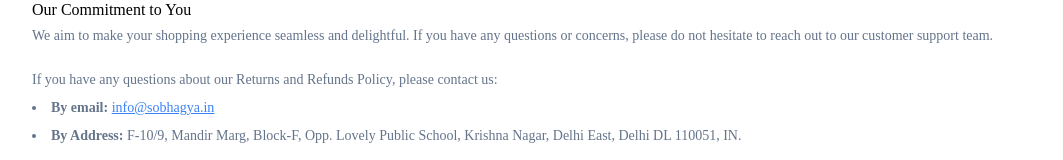
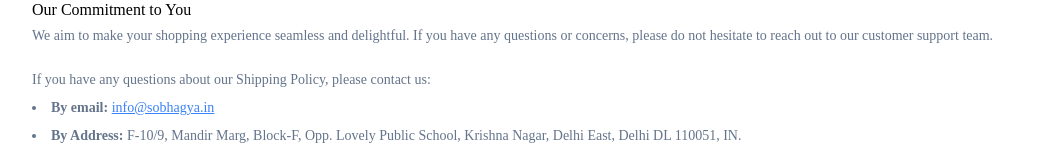
Before and after one commit to elysion-yb24/sobhagya-web, a React (Vite) app: page /shippingPolicy in a window 1280 px wide. Shown: the part 1094-1254 px from the top of the page, without its empty margins (96-1159 px from the left). Built offline with nearby package versions, Linux system fonts and the light colour scheme.

Commit message:
update:shipping policy

```diff
--- a/src/Pages/ShippingPolicy.jsx
+++ b/src/Pages/ShippingPolicy.jsx
@@ -20,15 +20,6 @@ function ShippingPolicy() {
 
       {/* Introduction */}
       <div>
-        {/* <p className="text-sm text-slate-500 mb-2">
-          Thank you for using Sobhagya, our audio call service.
-        </p>
-        <p className="text-sm text-slate-500 mb-4">
-          If, for any reason, you are not entirely satisfied with our service,
-          we invite you to review our policy on refunds and returns. This Return
-          and Refund Policy outlines the terms and conditions applicable to any
-          purchases made through our service.
-        </p> */}
 
         {/* Shipping Policy */}
         <section className="mb-6">
@@ -61,7 +52,7 @@ function ShippingPolicy() {
             <strong>Dispatch Time:</strong> Orders are processed and dispatched within 4 business days of confirmation. Customized items may take longer.
             </li>
             <li className="text-sm text-slate-500">
-            <strong>Delivery Duration:</strong> Standard delivery is typically 7–10 days from dispatch for domestic orders. International orders may take longer due to customs procedures.
+            <strong>Delivery Duration:</strong> Standard delivery is typically 7-10 days from dispatch for domestic orders. International orders may take typically 12-15 days, due to customs procedures.
             </li>
             <li className="text-sm text-slate-500">
             <strong>Note:</strong> Timelines are subject to change due to factors beyond our control.
@@ -130,7 +121,7 @@ function ShippingPolicy() {
         {/* Contact Information */}
         <section>
           <p className="text-sm text-slate-500 mb-2">
-            If you have any questions about our Returns and Refunds Policy, please contact us:
+            If you have any questions about our Shipping Policy, please contact us:
           </p>
           <ul className="list-disc list-inside space-y-2">
             <li className="text-sm text-slate-500">
```
